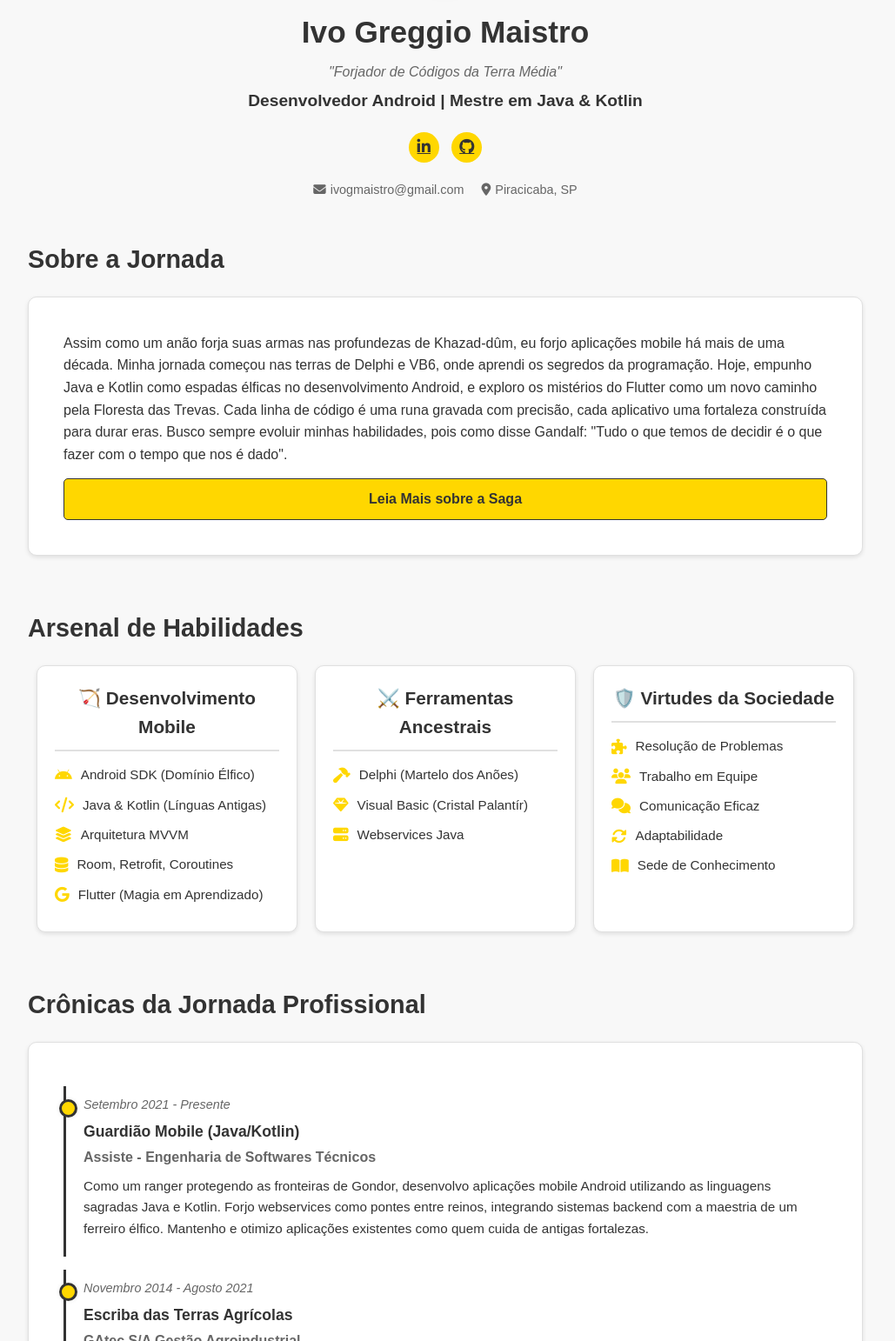
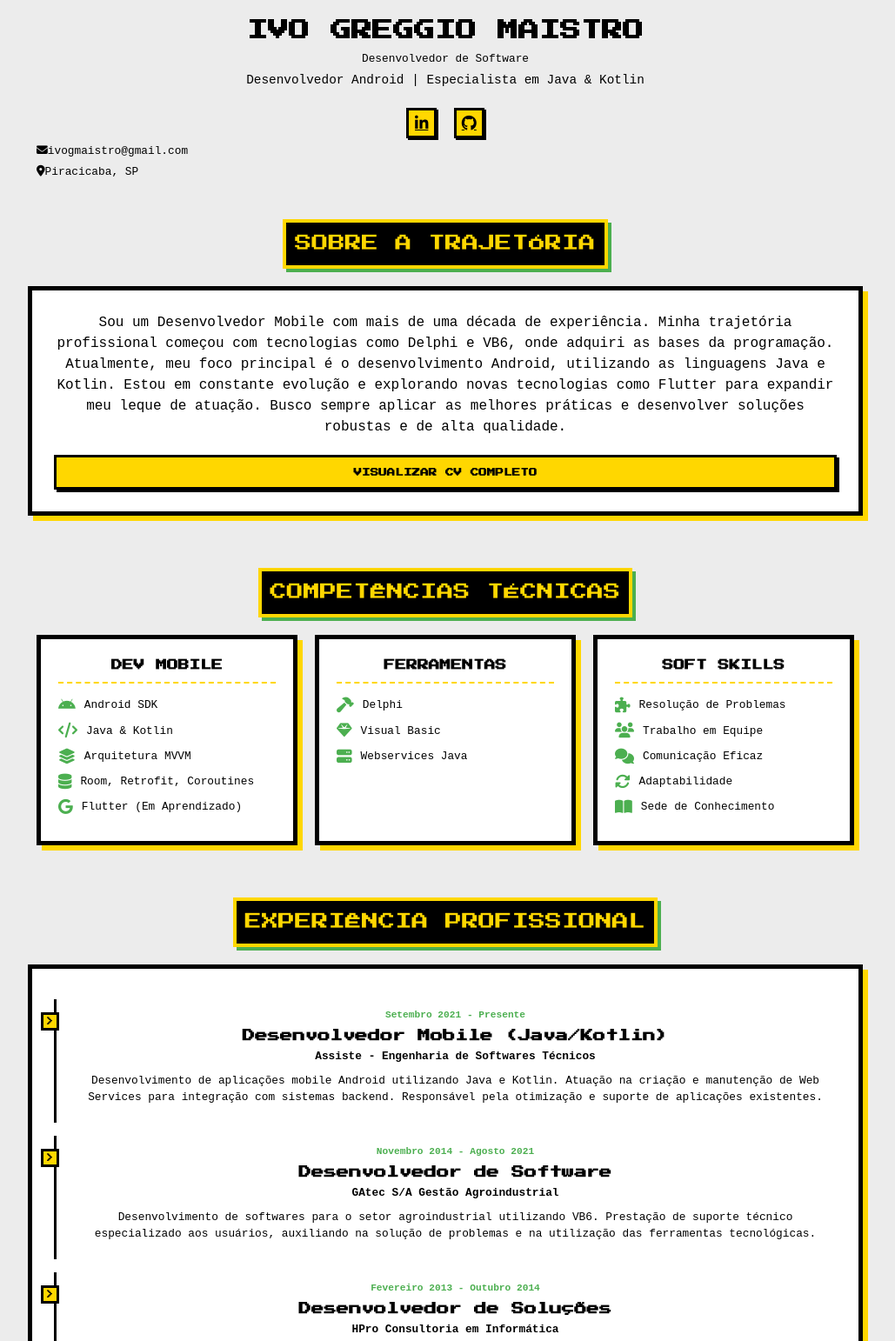
Before and after one commit to ivogmaistro/ivogmaistro.github.io, a plain HTML site: page index.html in a window 1280 px wide. Shown: the part 166-1708 px from the top of the page at 87% size, without its empty margins (128-1157 px from the left). Drawn offline with Linux system fonts and the light colour scheme.

Commit message:
Revise HTML structure and styling for retro theme
Updated the title and enhanced the overall styling of the HTML document to reflect a more retro theme. Adjusted text content for clarity and improved visual elements like borders and shadows.

```diff
--- a/index.html
+++ b/index.html
@@ -3,26 +3,19 @@
 <head>
     <meta charset="UTF-8">
     <meta name="viewport" content="width=device-width, initial-scale=1.0">
-    <title>Ivo Greggio Maistro | Desenvolvedor</title>
+    <title>Ivo Greggio Maistro | Desenvolvedor de Software</title>
     <link rel="stylesheet" href="https://cdnjs.cloudflare.com/ajax/libs/font-awesome/6.4.0/css/all.min.css">
+    <link href="https://fonts.googleapis.com/css2?family=Press+Start+2P&display=swap" rel="stylesheet">
+
     <style>
-        /*
-        Paleta de Cores Inspirada na Imagem KPfE3ge.jpg:
-        - Fundo (Geral): Creme claro / Branco sujo (#F5F5DC ou #FAFAFA)
-        - Cartões / Bordas: Branco (#FFFFFF) com borda suave
-        - Destaque / Botões: Amarelo/Dourado do botão de ação (#FFD700 ou similar)
-        - Texto: Preto ou Marrom escuro (#333333)
-        */
-
+        /* Paleta Retro/Jogo Antigo */
         :root {
-            --background-color: #F8F8F8; /* Mais claro para fundo */
+            --background-color: #ECECEC; /* Fundo cinza claro */
             --card-background: #FFFFFF;
-            --main-text-color: #333333;
-            --sub-text-color: #666666;
-            --highlight-color: #FFD700; /* Amarelo/Dourado do botão */
-            --highlight-border: #E0E0E0; /* Borda suave para elementos */
-            --dark-border: #333333; /* Borda escura para divisores */
-            --shadow: rgba(0, 0, 0, 0.1);
+            --main-text-color: #000000;
+            --highlight-color: #FFD700; /* Amarelo/Dourado de Destaque */
+            --border-color: #000000;
+            --secondary-highlight: #4CAF50; /* Verde para sucesso/ícones */
         }
 
         * {
@@ -32,9 +25,9 @@
         }
 
         body {
-            font-family: 'Arial', sans-serif; /* Tipografia simples e limpa */
+            font-family: 'Courier New', monospace; /* Fonte quadrada para o corpo */
             color: var(--main-text-color);
-            line-height: 1.6;
+            line-height: 1.5;
             background: var(--background-color);
             padding-bottom: 50px;
         }
@@ -45,7 +38,11 @@
             padding: 0 20px;
         }
 
-        /* Estilo do cabeçalho simplificado */
+        /* Estilo para títulos com a fonte de "jogo antigo" */
+        h1, .section-header, .card-title, .timeline-title {
+            font-family: 'Press Start 2P', cursive;
+        }
+
         header {
             background: var(--background-color);
             padding: 40px 0 20px;
@@ -56,10 +53,11 @@
             width: 120px;
             height: 120px;
             border-radius: 50%;
-            border: 3px solid var(--highlight-color);
+            border: 5px solid var(--border-color); /* Borda mais grossa */
+            box-shadow: 4px 4px 0 var(--highlight-color); /* Sombra para efeito 3D pixelado */
             margin: 0 auto 15px;
             overflow: hidden;
-            box-shadow: 0 0 10px var(--shadow);
+            display: inline-block;
         }
 
         .profile-img img {
@@ -70,23 +68,19 @@
         }
 
         h1 {
-            font-size: 2.2rem;
+            font-size: 1.5rem; /* Ajuste para fonte retro */
             margin-bottom: 5px;
-            color: var(--main-text-color);
         }
 
         .subtitle {
-            font-size: 1rem;
+            font-size: 0.8rem;
             margin-bottom: 5px;
-            color: var(--sub-text-color);
-            font-style: italic;
         }
 
         .tagline {
-            font-size: 1.2rem;
+            font-size: 0.9rem;
             margin-bottom: 20px;
-            font-weight: bold;
-            color: var(--main-text-color);
+            font-weight: normal;
         }
 
         .social-links a {
@@ -95,37 +89,27 @@
             justify-content: center;
             width: 35px;
             height: 35px;
-            border-radius: 50%;
             background: var(--highlight-color);
             color: var(--main-text-color);
             margin: 0 5px;
             font-size: 1.1rem;
-            transition: background 0.3s;
+            border: 3px solid var(--border-color);
+            box-shadow: 2px 2px 0 var(--border-color);
+            transition: transform 0.1s, box-shadow 0.1s;
         }
 
         .social-links a:hover {
-            background: var(--main-text-color);
-            color: var(--highlight-color);
-        }
-
-        .contact-info {
-            display: flex;
-            justify-content: center;
-            margin-top: 15px;
-            flex-wrap: wrap;
-            font-size: 0.9rem;
+            transform: translate(2px, 2px);
+            box-shadow: none;
         }
 
         .contact-info a {
-            color: var(--sub-text-color);
+            color: var(--main-text-color);
             margin: 5px 10px;
             text-decoration: none;
             display: flex;
             align-items: center;
-        }
-
-        .contact-info i {
-            margin-right: 5px;
+            font-size: 0.8rem;
         }
 
         /* ------------------------------------- */
@@ -137,10 +121,18 @@
         }
 
         .section-header {
-            font-size: 1.8rem;
-            font-weight: bold;
-            color: var(--main-text-color);
-            margin: 30px 0 20px;
+            font-size: 1.2rem;
+            text-align: center;
+            padding: 10px;
+            margin: 40px 0 20px;
+            background: var(--main-text-color);
+            color: var(--highlight-color);
+            border: 4px solid var(--highlight-color);
+            box-shadow: 4px 4px 0 var(--secondary-highlight);
+            display: inline-block;
+            margin-left: auto;
+            margin-right: auto;
+            width: fit-content;
         }
 
         .section-header:first-of-type {
@@ -156,17 +148,16 @@
 
         .card, .card-full {
             background: var(--card-background);
-            border: 1px solid var(--highlight-border);
-            border-radius: 10px; /* Bordas arredondadas da imagem */
-            box-shadow: 0 2px 5px var(--shadow);
-            padding: 30px;
-            transition: transform 0.3s, box-shadow 0.3s;
+            border: 5px solid var(--border-color); /* Borda bem grossa */
+            box-shadow: 6px 6px 0 var(--highlight-color); /* Sombra grossa */
+            padding: 25px;
+            transition: transform 0.2s, box-shadow 0.2s;
             margin-bottom: 20px;
         }
 
         .card:hover, .card-full:hover {
-            transform: translateY(-3px);
-            box-shadow: 0 4px 10px rgba(0, 0, 0, 0.15);
+            transform: translate(-3px, -3px);
+            box-shadow: 9px 9px 0 var(--highlight-color);
         }
 
         .card-full {
@@ -174,52 +165,47 @@
             max-width: 960px;
             margin-left: auto;
             margin-right: auto;
-            padding: 40px;
         }
 
         .card {
             width: 100%;
-            max-width: 300px; /* Para as skills */
+            max-width: 300px;
             text-align: center;
             padding: 20px;
         }
 
         .card-title {
-            font-size: 1.3rem;
-            font-weight: bold;
+            font-size: 0.8rem;
             margin-bottom: 15px;
             color: var(--main-text-color);
-            border-bottom: 2px solid var(--highlight-border);
+            border-bottom: 2px dashed var(--highlight-color); /* Linha tracejada retro */
             padding-bottom: 10px;
         }
 
-        .card-full h2 {
-            font-size: 1.5rem;
-            font-weight: bold;
-            margin-bottom: 20px;
-            text-align: center;
-        }
-
-        /* Botões de Ação (Aparência da imagem) */
+        /* Botões de Ação (Estilo Menu de Jogo) */
         .action-button {
             display: block;
             width: 100%;
             padding: 10px;
-            margin-top: 15px;
+            margin-top: 20px;
             background: var(--highlight-color);
             color: var(--main-text-color);
-            border: 1px solid var(--main-text-color); /* Borda sutil escura */
-            border-radius: 5px;
+            border: 3px solid var(--border-color);
             text-align: center;
             text-decoration: none;
             font-weight: bold;
-            transition: background 0.3s, color 0.3s;
+            font-family: 'Press Start 2P', cursive;
+            font-size: 0.6rem;
+            box-shadow: 3px 3px 0 var(--border-color);
+            transition: transform 0.1s, box-shadow 0.1s;
             cursor: pointer;
         }
 
         .action-button:hover {
             background: var(--main-text-color);
             color: var(--highlight-color);
+            transform: translate(3px, 3px);
+            box-shadow: none;
         }
 
         /* Estilo da Lista de Skills */
@@ -232,78 +218,75 @@
             margin-bottom: 10px;
             display: flex;
             align-items: center;
-            font-size: 0.95rem;
+            font-size: 0.8rem;
         }
 
         .skill-list li i {
-            color: var(--highlight-color);
+            color: var(--secondary-highlight);
             margin-right: 10px;
             font-size: 1.1rem;
         }
 
-        /* Estilo da Experiência (Timeline simplificada) */
+        /* Estilo da Experiência (Timeline Retro) */
         .timeline {
             margin-top: 10px;
         }
 
         .timeline-item {
-            border-left: 3px solid var(--dark-border); /* Linha divisória escura */
+            border-left: 3px solid var(--border-color);
             padding: 10px 0 20px 20px;
             position: relative;
             margin-bottom: 15px;
         }
 
         .timeline-item:before {
-            content: '';
+            content: '>'; /* Ícone de cursor retro */
             position: absolute;
-            left: -8px;
+            left: -18px;
             top: 15px;
             width: 15px;
             height: 15px;
-            border-radius: 50%;
             background: var(--highlight-color);
-            border: 3px solid var(--dark-border);
-            box-shadow: 0 0 5px var(--shadow);
+            border: 3px solid var(--border-color);
+            display: flex;
+            align-items: center;
+            justify-content: center;
+            font-family: 'Press Start 2P', cursive;
+            font-size: 0.6rem;
+            line-height: 1;
         }
 
         .timeline-date {
-            font-size: 0.9rem;
-            color: var(--sub-text-color);
-            font-weight: normal;
-            font-style: italic;
+            font-size: 0.7rem;
+            font-weight: bold;
             margin-bottom: 5px;
+            color: var(--secondary-highlight);
         }
 
         .timeline-title {
-            font-size: 1.1rem;
-            font-weight: bold;
+            font-size: 0.9rem;
             margin-bottom: 3px;
         }
 
         .timeline-subtitle {
-            font-size: 1rem;
-            color: var(--sub-text-color);
-            font-style: normal;
+            font-size: 0.8rem;
             margin-bottom: 8px;
+            color: var(--main-text-color);
         }
 
         .timeline-item p {
-            font-size: 0.95rem;
+            font-size: 0.8rem;
         }
 
         /* Estilo do Rodapé */
         footer {
-            background: var(--card-background);
-            color: var(--sub-text-color);
+            background: var(--main-text-color);
+            color: var(--highlight-color);
             text-align: center;
             padding: 20px 20px;
-            border-top: 1px solid var(--highlight-border);
+            border-top: 5px solid var(--highlight-color);
             margin-top: 40px;
-        }
-
-        .footer-text {
-            font-size: 0.9rem;
-            font-style: normal;
+            font-size: 0.7rem;
         }
 
         /* Media Queries para Responsividade */
@@ -312,30 +295,12 @@
                 max-width: 100%;
             }
 
-            .card-full {
-                padding: 20px;
+            .section-header {
+                font-size: 0.9rem;
             }
 
             h1 {
-                font-size: 1.8rem;
-            }
-
-            .tagline {
                 font-size: 1.1rem;
-            }
-
-            .section-header {
-                font-size: 1.5rem;
-            }
-
-            .timeline-item {
-                padding-left: 15px;
-            }
-
-            .timeline-item:before {
-                left: -7px;
-                width: 14px;
-                height: 14px;
             }
         }
     </style>
@@ -346,9 +311,9 @@
             <div class="profile-img">
                 <img src="./profile.png" alt="Ivo Greggio Maistro" onerror="this.onerror=null; this.src='https://raw.githubusercontent.com/ivogmaistro/ivogmaistro.github.io/main/profile-photo.jpg'; if (this.src.includes('main') && this.naturalHeight === 0) this.src='https://github.com/ivogmaistro/ivogmaistro.github.io/raw/master/profile-photo.jpg';">
             </div>
-            <h1>Ivo Greggio Maistro</h1>
-            <p class="subtitle">"Forjador de Códigos da Terra Média"</p>
-            <p class="tagline">Desenvolvedor Android | Mestre em Java & Kotlin</p>
+            <h1>IVO GREGGIO MAISTRO</h1>
+            <p class="subtitle">Desenvolvedor de Software</p>
+            <p class="tagline">Desenvolvedor Android | Especialista em Java & Kotlin</p>
 
             <div class="social-links">
                 <a href="https://www.linkedin.com/in/ivomaistro" target="_blank" title="LinkedIn"><i class="fab fa-linkedin-in"></i></a>
@@ -361,39 +326,39 @@
             </div>
         </header>
 
-        <section id="about">
-            <div class="section-header">Sobre a Jornada</div>
+        <section id="about" style="text-align: center;">
+            <div class="section-header">SOBRE A TRAJETÓRIA</div>
             <div class="card-full about-content">
-                <p>Assim como um anão forja suas armas nas profundezas de Khazad-dûm, eu forjo aplicações mobile há mais de uma década. Minha jornada começou nas terras de Delphi e VB6, onde aprendi os segredos da programação. Hoje, empunho Java e Kotlin como espadas élficas no desenvolvimento Android, e exploro os mistérios do Flutter como um novo caminho pela Floresta das Trevas. Cada linha de código é uma runa gravada com precisão, cada aplicativo uma fortaleza construída para durar eras. Busco sempre evoluir minhas habilidades, pois como disse Gandalf: "Tudo o que temos de decidir é o que fazer com o tempo que nos é dado".</p>
-                <a href="#" class="action-button">Leia Mais sobre a Saga</a>
+                <p>Sou um Desenvolvedor Mobile com mais de uma década de experiência. Minha trajetória profissional começou com tecnologias como Delphi e VB6, onde adquiri as bases da programação. Atualmente, meu foco principal é o desenvolvimento Android, utilizando as linguagens Java e Kotlin. Estou em constante evolução e explorando novas tecnologias como Flutter para expandir meu leque de atuação. Busco sempre aplicar as melhores práticas e desenvolver soluções robustas e de alta qualidade.</p>
+                <a href="#" class="action-button">VISUALIZAR CV COMPLETO</a>
             </div>
         </section>
 
-        <section id="skills">
-            <div class="section-header">Arsenal de Habilidades</div>
+        <section id="skills" style="text-align: center;">
+            <div class="section-header">COMPETÊNCIAS TÉCNICAS</div>
             <div class="card-group">
                 <div class="card">
-                    <h3 class="card-title">🏹 Desenvolvimento Mobile</h3>
+                    <h3 class="card-title">DEV MOBILE</h3>
                     <ul class="skill-list">
-                        <li><i class="fab fa-android"></i> Android SDK (Domínio Élfico)</li>
-                        <li><i class="fas fa-code"></i> Java & Kotlin (Línguas Antigas)</li>
+                        <li><i class="fab fa-android"></i> Android SDK</li>
+                        <li><i class="fas fa-code"></i> Java & Kotlin</li>
                         <li><i class="fas fa-layer-group"></i> Arquitetura MVVM</li>
                         <li><i class="fas fa-database"></i> Room, Retrofit, Coroutines</li>
-                        <li><i class="fab fa-google"></i> Flutter (Magia em Aprendizado)</li>
+                        <li><i class="fab fa-google"></i> Flutter (Em Aprendizado)</li>
                     </ul>
                 </div>
 
                 <div class="card">
-                    <h3 class="card-title">⚔️ Ferramentas Ancestrais</h3>
+                    <h3 class="card-title">FERRAMENTAS</h3>
                     <ul class="skill-list">
-                        <li><i class="fas fa-hammer"></i> Delphi (Martelo dos Anões)</li>
-                        <li><i class="fas fa-gem"></i> Visual Basic (Cristal Palantír)</li>
+                        <li><i class="fas fa-hammer"></i> Delphi</li>
+                        <li><i class="fas fa-gem"></i> Visual Basic</li>
                         <li><i class="fas fa-server"></i> Webservices Java</li>
                     </ul>
                 </div>
 
                 <div class="card">
-                    <h3 class="card-title">🛡️ Virtudes da Sociedade</h3>
+                    <h3 class="card-title">SOFT SKILLS</h3>
                     <ul class="skill-list">
                         <li><i class="fas fa-puzzle-piece"></i> Resolução de Problemas</li>
                         <li><i class="fas fa-users"></i> Trabalho em Equipe</li>
@@ -405,61 +370,61 @@
             </div>
         </section>
 
-        <section id="experience">
-            <div class="section-header">Crônicas da Jornada Profissional</div>
+        <section id="experience" style="text-align: center;">
+            <div class="section-header">EXPERIÊNCIA PROFISSIONAL</div>
             <div class="card-full experience">
                 <div class="timeline">
                     <div class="timeline-item">
                         <div class="timeline-date">Setembro 2021 - Presente</div>
-                        <h3 class="timeline-title">Guardião Mobile (Java/Kotlin)</h3>
+                        <h3 class="timeline-title">Desenvolvedor Mobile (Java/Kotlin)</h3>
                         <h4 class="timeline-subtitle">Assiste - Engenharia de Softwares Técnicos</h4>
-                        <p>Como um ranger protegendo as fronteiras de Gondor, desenvolvo aplicações mobile Android utilizando as linguagens sagradas Java e Kotlin. Forjo webservices como pontes entre reinos, integrando sistemas backend com a maestria de um ferreiro élfico. Mantenho e otimizo aplicações existentes como quem cuida de antigas fortalezas.</p>
+                        <p>Desenvolvimento de aplicações mobile Android utilizando Java e Kotlin. Atuação na criação e manutenção de Web Services para integração com sistemas backend. Responsável pela otimização e suporte de aplicações existentes.</p>
                     </div>
 
                     <div class="timeline-item">
                         <div class="timeline-date">Novembro 2014 - Agosto 2021</div>
-                        <h3 class="timeline-title">Escriba das Terras Agrícolas</h3>
+                        <h3 class="timeline-title">Desenvolvedor de Software</h3>
                         <h4 class="timeline-subtitle">GAtec S/A Gestão Agroindustrial</h4>
-                        <p>Nas vastas planícies de Rohan, desenvolvi softwares para os senhores da agricultura, utilizando as antigas runas do VB6. Ofereci suporte aos cavaleiros da terra, guiando-os através das complexidades tecnológicas como Gandalf guiou a Sociedade.</p>
+                        <p>Desenvolvimento de softwares para o setor agroindustrial utilizando VB6. Prestação de suporte técnico especializado aos usuários, auxiliando na solução de problemas e na utilização das ferramentas tecnológicas.</p>
                     </div>
 
                     <div class="timeline-item">
                         <div class="timeline-date">Fevereiro 2013 - Outubro 2014</div>
-                        <h3 class="timeline-title">Artesão do Comércio</h3>
+                        <h3 class="timeline-title">Desenvolvedor de Soluções</h3>
                         <h4 class="timeline-subtitle">HPro Consultoria em Informática</h4>
-                        <p>Nas movimentadas ruas de Bree, criei soluções personalizadas para mercadores, usando o poder do Delphi XE. Cada software era forjado sob medida, como uma cota de malha élfica, perfeita para seu portador.</p>
+                        <p>Criação de soluções de software personalizadas para o setor comercial, utilizando Delphi XE. Desenvolvimento de sistemas sob medida para atender às necessidades específicas dos clientes.</p>
                     </div>
 
                     <div class="timeline-item">
                         <div class="timeline-date">Fevereiro 2011 - Dezembro 2012</div>
-                        <h3 class="timeline-title">Curandeiro Digital</h3>
+                        <h3 class="timeline-title">Analista Programador</h3>
                         <h4 class="timeline-subtitle">Lago's Informática</h4>
-                        <p>Como Elrond em Valfenda, desenvolvi ferramentas de cura digital para os curadores dentistas, utilizando Delphi 7. Cada linha de código era uma poção de cura, trazendo eficiência e organização aos consultórios.</p>
+                        <p>Desenvolvimento de softwares para consultórios odontológicos utilizando Delphi 7. Foco na criação de ferramentas que aumentam a eficiência e organização dos processos internos.</p>
                     </div>
 
                     <div class="timeline-item">
                         <div class="timeline-date">Abril 2008 - Dezembro 2010</div>
-                        <h3 class="timeline-title">Aprendiz da Programação</h3>
+                        <h3 class="timeline-title">Programador Júnior</h3>
                         <h4 class="timeline-subtitle">Salcam Tecnologia da Informação</h4>
-                        <p>Minha jornada começou aqui, como um jovem hobbit deixando o Condado. Aprendi os fundamentos do desenvolvimento com Delphi 7, criando soluções para o comércio e descobrindo minha paixão pela programação.</p>
+                        <p>Aprendizado e desenvolvimento dos fundamentos de programação com Delphi 7. Criação de soluções iniciais para o setor comercial e aquisição de experiência prática no desenvolvimento de software.</p>
                     </div>
                 </div>
 
                 <div class="education">
-                    <h3 class="card-title" style="margin-top: 30px;">Pergaminhos do Saber (Educação)</h3>
+                    <h3 class="card-title" style="margin-top: 30px;">FORMAÇÃO ACADÊMICA</h3>
                     <div class="timeline">
                         <div class="timeline-item">
                             <div class="timeline-date">2018 - 2020</div>
-                            <h3 class="timeline-title">Pergaminho de Análise e Desenvolvimento</h3>
+                            <h3 class="timeline-title">Análise e Desenvolvimento de Sistemas</h3>
                             <h4 class="timeline-subtitle">Universidade Cidade de São Paulo</h4>
-                            <p>Aprofundei meus conhecimentos na arte do desenvolvimento, como um mago estudando em Minas Tirith.</p>
+                            <p>Aprofundamento dos conhecimentos em metodologias e práticas de desenvolvimento de sistemas.</p>
                         </div>
 
                         <div class="timeline-item">
                             <div class="timeline-date">2012 - 2018</div>
-                            <h3 class="timeline-title">Pergaminho da Ciência da Computação</h3>
+                            <h3 class="timeline-title">Ciência da Computação</h3>
                             <h4 class="timeline-subtitle">Escola de Engenharia de Piracicaba</h4>
-                            <p>Onde tudo começou - minha primeira jornada pelos reinos da computação, estabelecendo as bases para todas as aventuras que viriam.</p>
+                            <p>Formação base em conceitos e fundamentos da Ciência da Computação.</p>
                         </div>
                     </div>
                 </div>
@@ -469,7 +434,7 @@
 
     <footer>
         <div class="container">
-            <p class="footer-text">&copy; 2025 Ivo Greggio Maistro - "Nem todos os que vagueiam estão perdidos"</p>
+            &copy; 2025 IVO GREGGIO MAISTRO - DESENVOLVEDOR DE SOFTWARE
         </div>
     </footer>
 </body>
```
